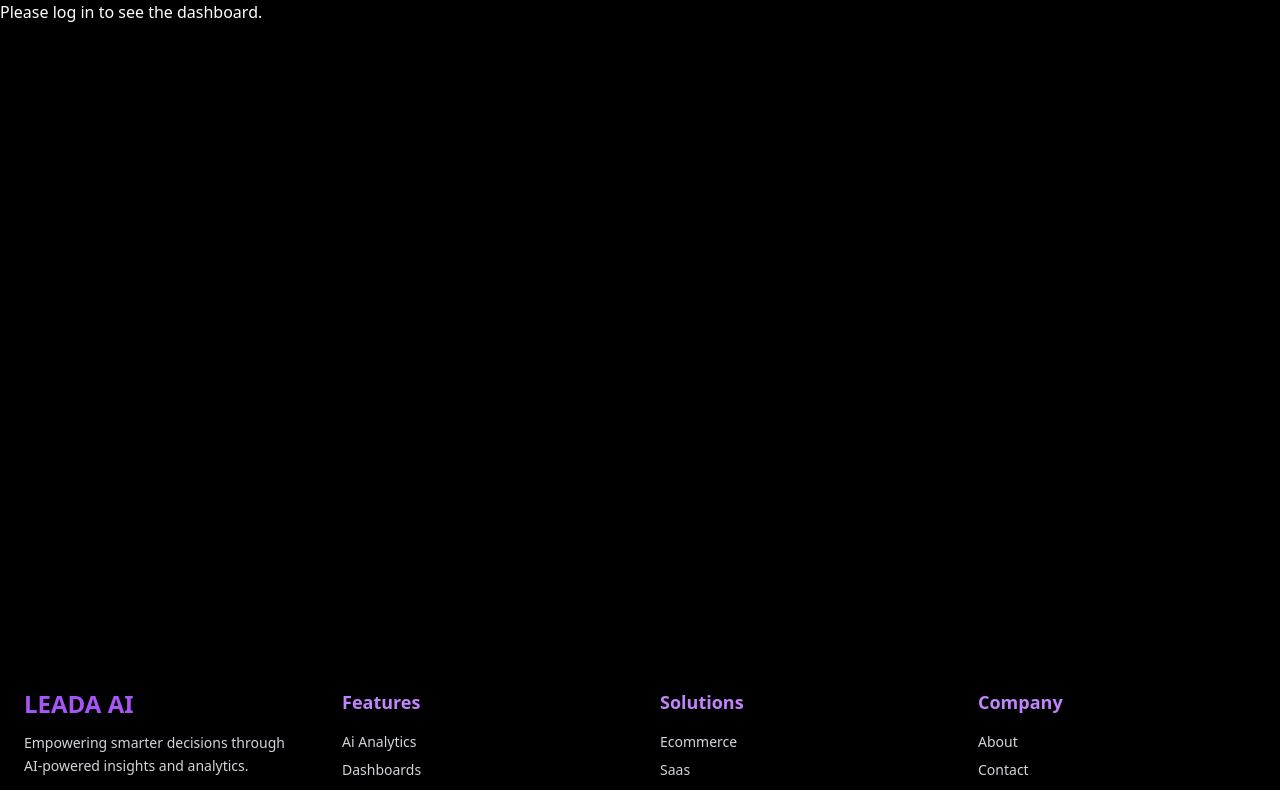
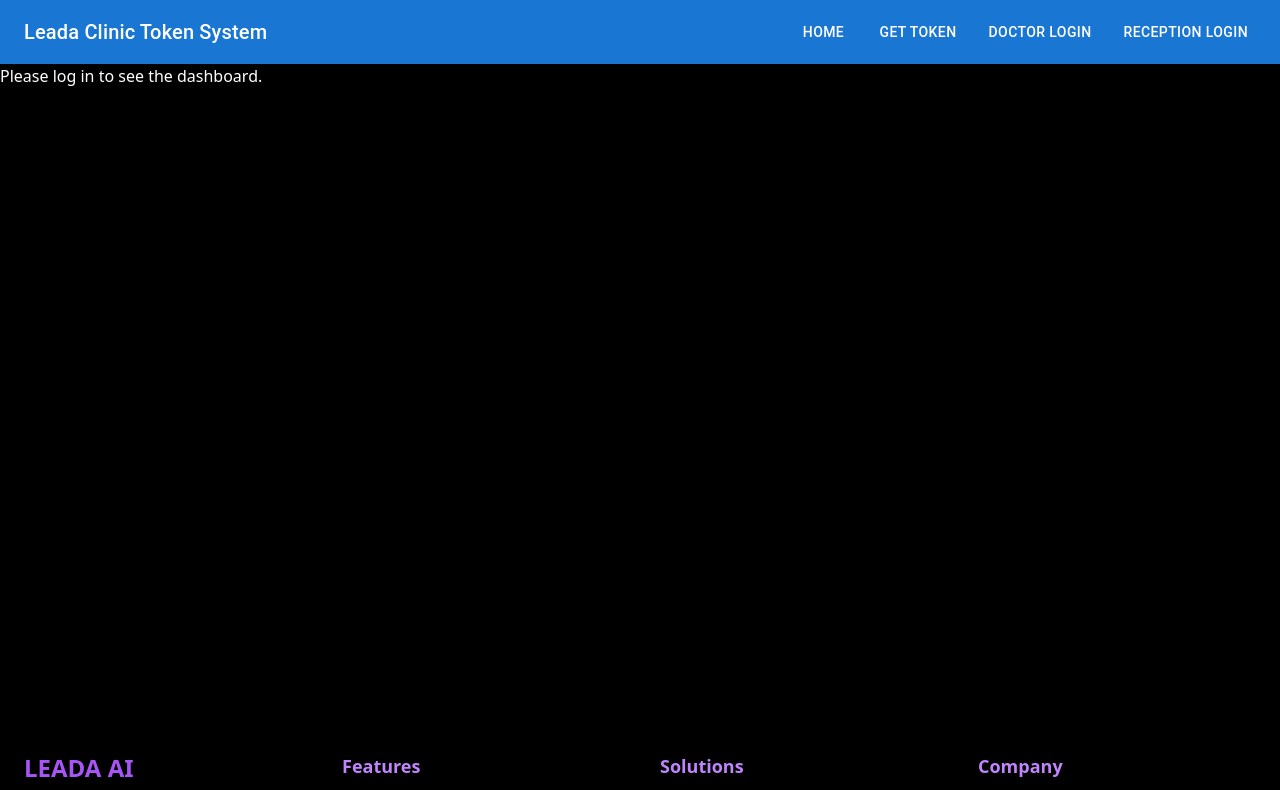
Before and after one commit to NVRON-LEADA/token-client-ui, a React (Vite) app: page /dashboard in a window 1280 px wide. Shown: the top 790 px of the page. Built offline with nearby package versions, Linux system fonts and the light colour scheme.

Commit message:
nav bar added

```diff
--- /dev/null
+++ b/src/clinic/Navbar.tsx
@@ -0,0 +1,136 @@
+import { useState } from 'react';
+import {
+  AppBar,
+  Toolbar,
+  Typography,
+  Button,
+  Box,
+  IconButton,
+  Drawer,
+  List,
+  ListItem,
+  ListItemText,
+  useTheme,
+  useMediaQuery
+} from '@mui/material';
+import { Link as RouterLink, useNavigate } from 'react-router-dom';
+import MenuIcon from '@mui/icons-material/Menu';
+
+const ClinicNav = () => {
+  const navigate = useNavigate();
+  const theme = useTheme();
+  const isMobile = useMediaQuery(theme.breakpoints.down('sm'));
+  const [drawerOpen, setDrawerOpen] = useState(false);
+
+  const isAuthenticated = localStorage.getItem('token');
+  const user = JSON.parse(localStorage.getItem('user') || '{}');
+
+  const handleLogout = () => {
+    localStorage.removeItem('token');
+    localStorage.removeItem('user');
+    setDrawerOpen(false);
+
+    if (user.role === 'doctor') {
+      navigate('/doctor/login');
+    } else if (user.role === 'reception') {
+      navigate('/reception/login');
+    } else {
+      navigate('/');
+    }
+  };
+
+  // Base menu items for all users
+  const menuItems = [
+    { text: 'Home', path: '/' },
+    { text: 'Get Token', path: '/token' },
+  ];
+
+  if (isAuthenticated) {
+    if (user.role === 'doctor') {
+      menuItems.push(
+        { text: 'Doctor Dashboard', path: '/doctor' },
+        { text: 'Logout', action: handleLogout }
+      );
+    } else if (user.role === 'receptionist') {
+      menuItems.push(
+        { text: 'Reception Dashboard', path: '/reception' },
+        { text: 'Logout', action: handleLogout }
+      );
+    }
+  } else {
+    menuItems.push(
+      { text: 'Doctor Login', path: '/doctor/login' },
+      { text: 'Reception Login', path: '/reception/login' }
+    );
+  }
+
+  const drawer = (
+    <List>
+      {menuItems.map((item) => (
+        <ListItem
+          button
+          key={item.text}
+          component={item.action ? 'div' : RouterLink}
+          to={item.path}
+          onClick={item.action || (() => setDrawerOpen(false))}
+        >
+          <ListItemText primary={item.text} />
+        </ListItem>
+      ))}
+    </List>
+  );
+
+  return (
+    <AppBar position="static">
+      <Toolbar>
+        <Typography variant="h6" component="div" sx={{ flexGrow: 1 }}>
+          Leada Clinic Token System
+        </Typography>
+
+        {isMobile ? (
+          <>
+            <IconButton
+              color="inherit"
+              edge="end"
+              onClick={() => setDrawerOpen(true)}
+            >
+              <MenuIcon />
+            </IconButton>
+            <Drawer
+              anchor="right"
+              open={drawerOpen}
+              onClose={() => setDrawerOpen(false)}
+            >
+              {drawer}
+            </Drawer>
+          </>
+        ) : (
+          <Box sx={{ display: 'flex', gap: 2 }}>
+            {menuItems.map((item) =>
+              item.action ? (
+                <Button
+                  key={item.text}
+                  color="inherit"
+                  onClick={item.action}
+                >
+                  {item.text}
+                </Button>
+              ) : (
+                <Button
+                  key={item.text}
+                  color="inherit"
+                  component={RouterLink}
+                  to={item.path}
+                >
+                  {item.text}
+                </Button>
+              )
+            )}
+          </Box>
+        )}
+      </Toolbar>
+    </AppBar>
+  );
+};
+
+export default ClinicNav;
--- a/src/clinic/home.tsx
+++ b/src/clinic/home.tsx
@@ -1,13 +1,48 @@
-// import React from 'react';
-import { Container, Typography, Box, Button, Paper } from '@mui/material';
+import { useEffect, useState } from 'react';
+import {
+  Container,
+  Typography,
+  Box,
+  Button,
+  Paper,
+  Divider,
+  Alert
+} from '@mui/material';
 import { Link as RouterLink } from 'react-router-dom';
 import LocalHospitalIcon from '@mui/icons-material/LocalHospital';
 import AccessTimeIcon from '@mui/icons-material/AccessTime';
 import QueueIcon from '@mui/icons-material/Queue';
-// import PersonIcon from '@mui/icons-material/Person';
-// import MedicalServicesIcon from '@mui/icons-material/MedicalServices';
 
 const Home = () => {
+  const [clinic, setClinic] = useState(null);
+  const [error, setError] = useState('');
+
+  // Extract subdomain from current host
+  const host = window.location.hostname;
+  const subdomain = host.split('.')[0];
+
+  // Use the subdomain in your API call
+  const apiUrl = `https://token-api-0z44.onrender.com/api/clinic/${subdomain}`;
+
+  useEffect(() => {
+    const fetchClinic = async () => {
+      try {
+        const res = await fetch(apiUrl);
+        if (!res.ok) {
+          const errorData = await res.json();
+          throw new Error(errorData.error || 'Clinic not found');
+        }
+        const data = await res.json();
+        setClinic(data);
+      } catch (err) {
+        setError(err.message);
+        console.error('Error fetching clinic data:', err);
+      }
+    };
+
+    fetchClinic();
+  }, [apiUrl]);
+
   return (
     <Box
       sx={{
@@ -28,9 +63,38 @@ const Home = () => {
             backdropFilter: 'blur(10px)'
           }}
         >
+          {/* Clinic Info or Error */}
+          <Box sx={{ mb: 4, textAlign: 'center' }}>
+            {clinic ? (
+              <>
+                <Typography variant="h5" sx={{ color: '#1976d2', fontWeight: 600 }}>
+                  Welcome to {clinic.name}
+                </Typography>
+                <Typography variant="body1" color="text.secondary">
+                  Plan: {clinic.plan} | Last Active:{' '}
+                  {new Date(clinic.last_active_date).toLocaleDateString()}
+                </Typography>
+              </>
+            ) : error ? (
+              <Alert severity="error">{error}</Alert>
+            ) : (
+              <Typography variant="body1" color="text.secondary">
+                Loading clinic data...
+              </Typography>
+            )}
+          </Box>
+
+          <Divider sx={{ my: 3 }} />
+
+          {/* Main Content */}
           <Box sx={{ textAlign: 'center', mb: 6 }}>
             <LocalHospitalIcon sx={{ fontSize: 60, color: '#1976d2', mb: 2 }} />
-            <Typography variant="h3" component="h1" gutterBottom sx={{ fontWeight: 'bold', color: '#1976d2' }}>
+            <Typography
+              variant="h3"
+              component="h1"
+              gutterBottom
+              sx={{ fontWeight: 'bold', color: '#1976d2' }}
+            >
               Leada Clinic Queue
             </Typography>
             <Typography variant="h6" color="text.secondary" sx={{ mb: 4 }}>
@@ -38,7 +102,14 @@ const Home = () => {
             </Typography>
           </Box>
 
-          <Box sx={{ display: 'flex', justifyContent: 'center', gap: 4, flexWrap: 'wrap' }}>
+          <Box
+            sx={{
+              display: 'flex',
+              justifyContent: 'center',
+              gap: 4,
+              flexWrap: 'wrap'
+            }}
+          >
             <Box sx={{ textAlign: 'center', maxWidth: 300 }}>
               <QueueIcon sx={{ fontSize: 40, color: '#1976d2', mb: 2 }} />
               <Typography variant="h6" gutterBottom>
--- a/src/pages/layout.tsx
+++ b/src/pages/layout.tsx
@@ -1,13 +1,17 @@
 import { Outlet } from "react-router-dom";
 import Nav from "./Nav";
+import ClinicNav from "../clinic/Navbar"
 import Footer from "./footer";
 
 const Layout = () => {
 
-  const hideNavBar = location.pathname === "/dashboard";
+  const hideNavBar = ["/dashboard", "/home"].includes(location.pathname.toLowerCase());
+  const hideNavBar2=location.pathname ==="/pricing";
+
   return (
     <div className="flex flex-col min-h-screen bg-black text-white">
       {!hideNavBar && <Nav   />}
+      {!hideNavBar2 && <ClinicNav />}
       <main className="flex-grow min-h-[80vh]">
         <Outlet />
       </main>
```
